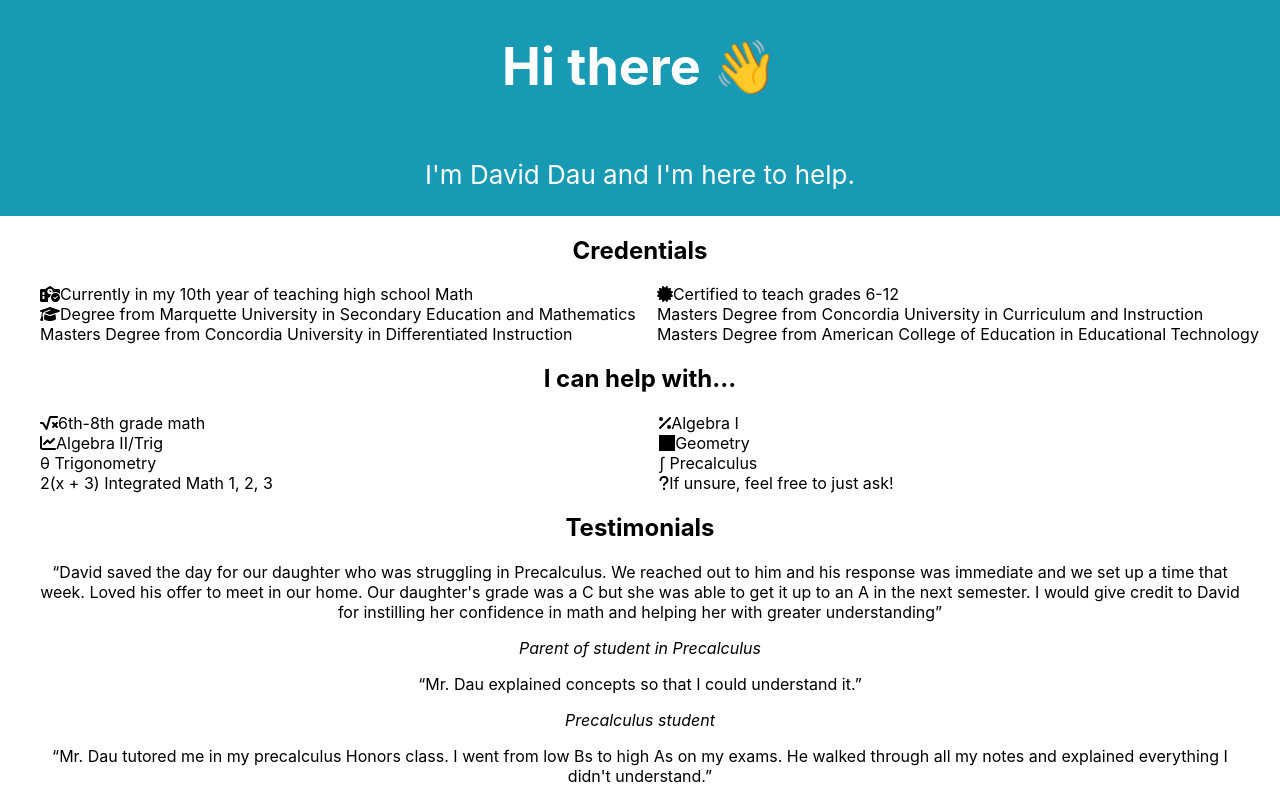
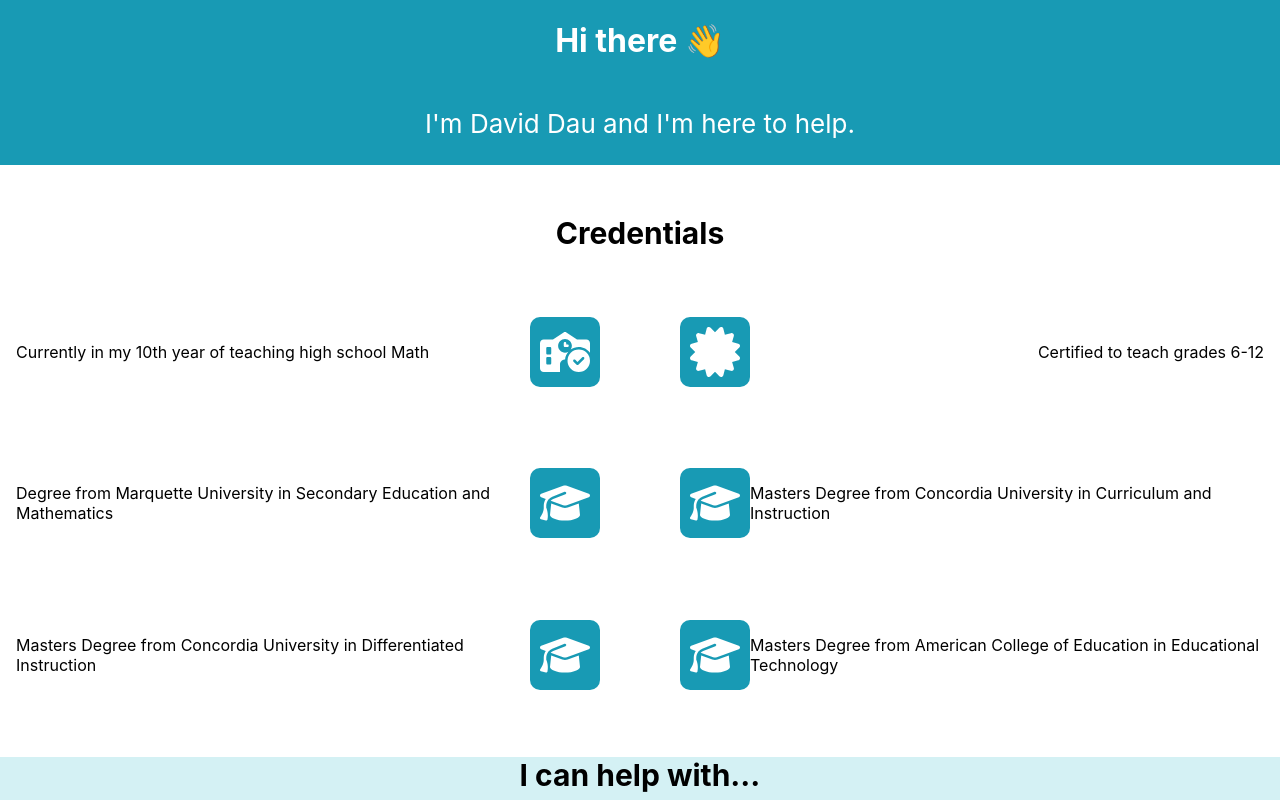
Before and after one commit to zzboncak/david-dau-portfolio, a React (Create React App) app: page / in a window 1280 px wide. Shown: the top 800 px of the page. Built offline with nearby package versions, Linux system fonts and the light colour scheme.

Commit message:
Some styling adjustments

```diff
--- a/src/App.css
+++ b/src/App.css
@@ -1,10 +1,15 @@
-.App {
-  text-align: center;
+main {
+  margin-bottom: 50px;
 }
 
-.App-logo {
-  height: 40vmin;
-  pointer-events: none;
+h2 {
+  text-align: center;
+  font-size: 30px;
+  margin: 50px 0;
+}
+
+p {
+  font-size: 16px;
 }
 
 .App-header {
@@ -14,8 +19,11 @@
   flex-direction: column;
   align-items: center;
   justify-content: center;
+  color: white;
+}
+
+.App-header > p {
   font-size: calc(10px + 2vmin);
-  color: white;
 }
 
 .App-link {
@@ -37,11 +45,28 @@ blockquote p::after {
   content: '\201D';
 }
 
-@keyframes App-logo-spin {
-  from {
-    transform: rotate(0deg);
-  }
-  to {
-    transform: rotate(360deg);
-  }
+.credentials-grid {
+  display: grid;
+  grid-template-columns: 1fr 1fr;
+  grid-gap: 3rem;
 }
+
+.credential {
+  display: flex;
+  flex-direction: row;
+  justify-content: space-between;
+  align-items: center;
+  padding: 1rem;
+}
+
+.credential .svg-inline--fa {
+  background-color: var(--primary-color);
+  height: 50px;
+  width: 50px;
+  padding: 10px;
+  border-radius: 10px;
+}
+
+.secondary-background {
+  background-color: var(--secondary-color);
+}
--- a/src/App.tsx
+++ b/src/App.tsx
@@ -11,6 +11,8 @@ import {
 } from "@fortawesome/free-solid-svg-icons";
 import "./App.css";
 
+const iconColor = "white";
+
 function App() {
   return (
     <div className="App">
@@ -19,35 +21,50 @@ function App() {
         <p>I'm David Dau and I'm here to help.</p>
       </header>
       <main>
+        <section className="credentials-section">
+          <header>
             <h2>Credentials</h2>
-        <ul className="credentials-list">
-          <li>
-            <FontAwesomeIcon icon={faSchoolCircleCheck} />
-            Currently in my 10th year of teaching high school Math
-          </li>
-          <li>
-            <FontAwesomeIcon icon={faCertificate} />
-            Certified to teach grades 6-12
-          </li>
-          {/** Maybe consoloidate these */}
-          <li>
-            <FontAwesomeIcon icon={faGraduationCap} />
+          </header>
+          <section className="credentials-grid">
+            <article className="credential">
+              <p>Currently in my 10th year of teaching high school Math</p>
+              <FontAwesomeIcon icon={faSchoolCircleCheck} color={iconColor} />
+            </article>
+            <article className="credential">
+              <FontAwesomeIcon icon={faCertificate} color={iconColor} />
+              <p>Certified to teach grades 6-12</p>
+            </article>
+            <article className="credential">
+              <p>
                 Degree from Marquette University in Secondary Education and
                 Mathematics
-          </li>
-          <li>
+              </p>
+              <FontAwesomeIcon icon={faGraduationCap} color={iconColor} />
+            </article>
+            <article className="credential">
+              <FontAwesomeIcon icon={faGraduationCap} color={iconColor} />
+              <p>
                 Masters Degree from Concordia University in Curriculum and
                 Instruction
-          </li>
-          <li>
+              </p>
+            </article>
+            <article className="credential">
+              <p>
                 Masters Degree from Concordia University in Differentiated
                 Instruction
-          </li>
-          <li>
+              </p>
+              <FontAwesomeIcon icon={faGraduationCap} color={iconColor} />
+            </article>
+            <article className="credential">
+              <FontAwesomeIcon icon={faGraduationCap} color={iconColor} />
+              <p>
                 Masters Degree from American College of Education in Educational
                 Technology
-          </li>
-        </ul>
+              </p>
+            </article>
+          </section>
+        </section>
+        <section className="secondary-background">
           <h2>I can help with...</h2>
           <ul className="credentials-list">
             {/** Maybe wrap the icons or symbols in a span to style them and make them stand out */}
@@ -75,17 +92,19 @@ function App() {
               If unsure, feel free to just ask!
             </li>
           </ul>
+        </section>
+        <section>
           <h2>Testimonials</h2>
           <article>
             <blockquote>
               <p>
                 David saved the day for our daughter who was struggling in
-              Precalculus. We reached out to him and his response was immediate
-              and we set up a time that week. Loved his offer to meet in our
-              home. Our daughter's grade was a C but she was able to get it up
-              to an A in the next semester. I would give credit to David for
-              instilling her confidence in math and helping her with greater
-              understanding
+                Precalculus. We reached out to him and his response was
+                immediate and we set up a time that week. Loved his offer to
+                meet in our home. Our daughter's grade was a C but she was able
+                to get it up to an A in the next semester. I would give credit
+                to David for instilling her confidence in math and helping her
+                with greater understanding
               </p>
             </blockquote>
             <cite>Parent of student in Precalculus</cite>
@@ -99,9 +118,9 @@ function App() {
           <article>
             <blockquote>
               <p>
-              Mr. Dau tutored me in my precalculus Honors class. I went from low
-              Bs to high As on my exams. He walked through all my notes and
-              explained everything I didn't understand.
+                Mr. Dau tutored me in my precalculus Honors class. I went from
+                low Bs to high As on my exams. He walked through all my notes
+                and explained everything I didn't understand.
               </p>
             </blockquote>
             <cite>Precalculus student</cite>
@@ -117,6 +136,7 @@ function App() {
             </blockquote>
             <cite>Parent of student</cite>
           </article>
+        </section>
       </main>
     </div>
   );
```
Also changed, not shown: public/index.html (+0 -23 lines). Lines whose indentation alone changed are shown as unchanged.
